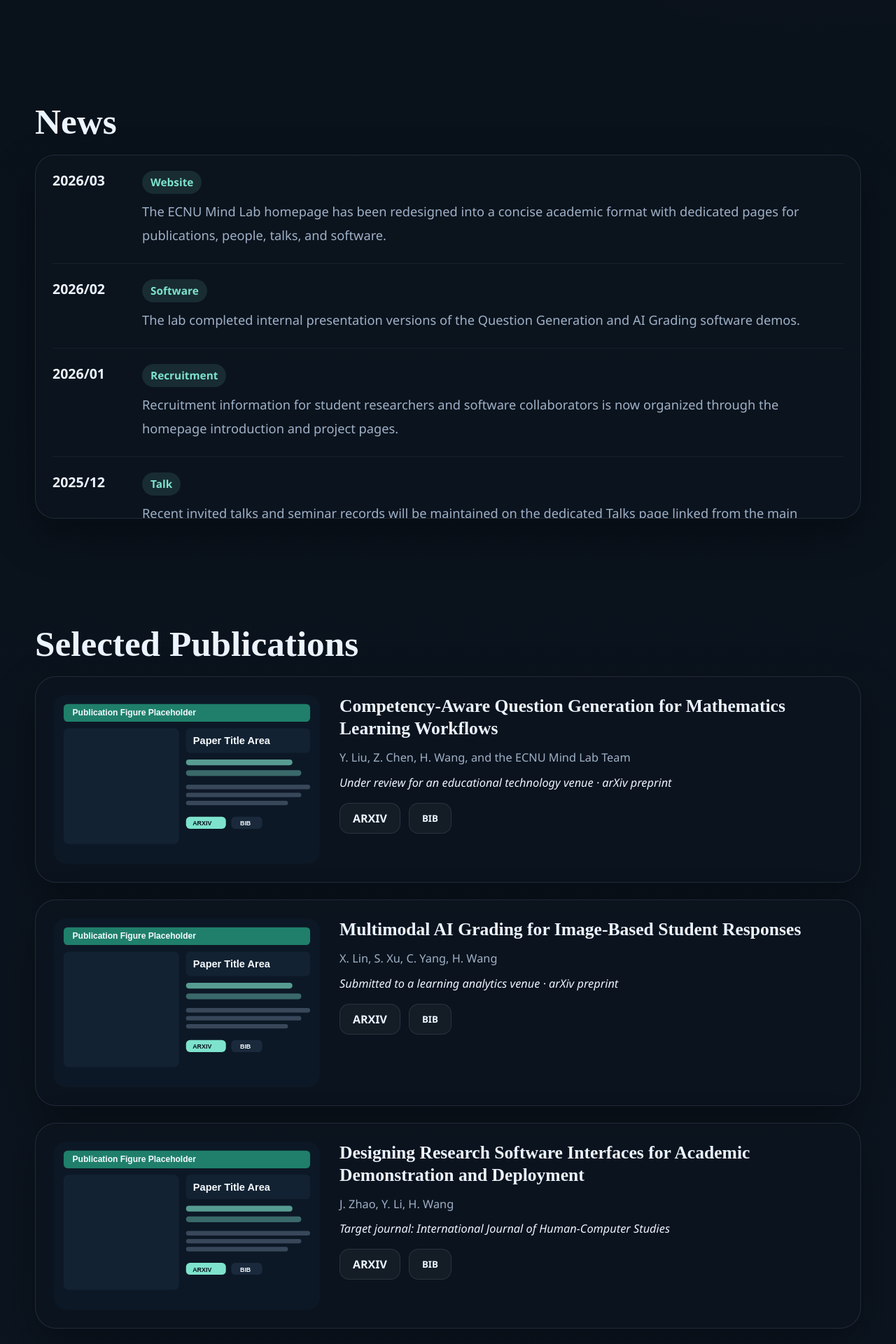
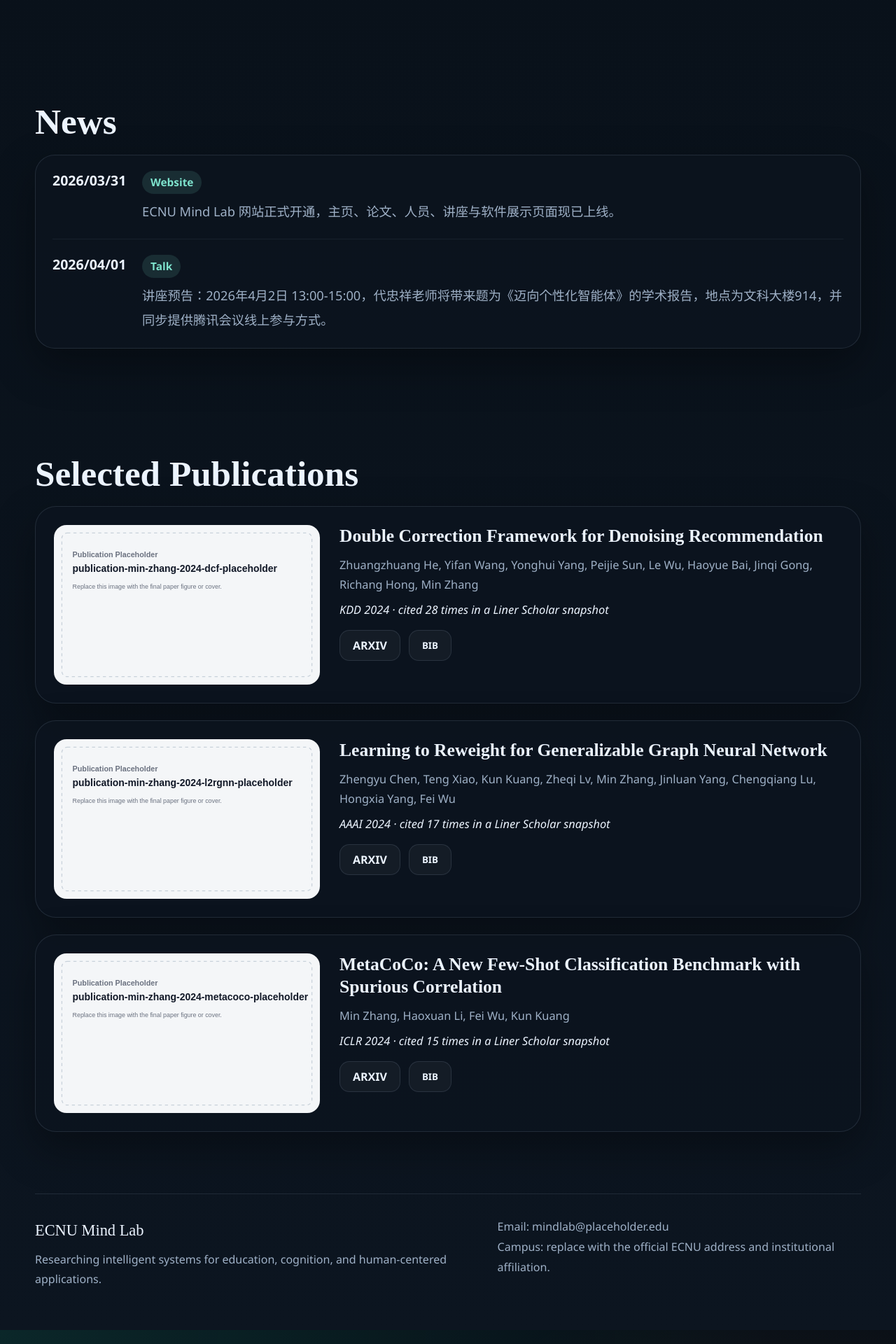
Before and after one commit to Mind-Lab-ECNU/mind-lab-ecnu.github.io, a Jekyll site: the page built from _pages/index.html, in a window 1280 px wide. Shown: the part 1316-3236 px from the top of the page at 70% size. Built offline with Jekyll 4.4.1, drawn with Linux system fonts in a browser that asks for light colours.

Commit message:
Update publications news and talks content

```diff
--- a/_data/news.yml
+++ b/_data/news.yml
@@ -1,19 +1,7 @@
-- date: "2026/03"
+- date: "2026/03/31"
   tag: Website
-  content: "The ECNU Mind Lab homepage has been redesigned into a concise academic format with dedicated pages for publications, people, talks, and software."
+  content: "ECNU Mind Lab 网站正式开通，主页、论文、人员、讲座与软件展示页面现已上线。"
 
-- date: "2026/02"
-  tag: Software
-  content: "The lab completed internal presentation versions of the Question Generation and AI Grading software demos."
-
-- date: "2026/01"
-  tag: Recruitment
-  content: "Recruitment information for student researchers and software collaborators is now organized through the homepage introduction and project pages."
-
-- date: "2025/12"
+- date: "2026/04/01"
   tag: Talk
-  content: "Recent invited talks and seminar records will be maintained on the dedicated Talks page linked from the main navigation."
-
-- date: "2025/11"
-  tag: Publication
-  content: "The publications page is now prepared to host a searchable list of all papers and richer bibliography details."
+  content: "讲座预告：2026年4月2日 13:00-15:00，代忠祥老师将带来题为《迈向个性化智能体》的学术报告，地点为文科大楼914，并同步提供腾讯会议线上参与方式。"
--- a/_data/publications.yml
+++ b/_data/publications.yml
@@ -1,79 +1,47 @@
-- title: "Competency-Aware Question Generation for Mathematics Learning Workflows"
-  authors: "Y. Liu, Z. Chen, H. Wang, and the ECNU Mind Lab Team"
-  venue: "Under review for an educational technology venue · arXiv preprint"
-  image: assets/images/paper-placeholder.svg
-  search: "question generation mathematics learning educational ai liu chen wang arxiv"
+- title: "Double Correction Framework for Denoising Recommendation"
+  authors: "Zhuangzhuang He, Yifan Wang, Yonghui Yang, Peijie Sun, Le Wu, Haoyue Bai, Jinqi Gong, Richang Hong, Min Zhang"
+  venue: "KDD 2024 · cited 28 times in a Liner Scholar snapshot"
+  image: assets/images/publication-min-zhang-2024-dcf-placeholder.svg
+  search: "double correction framework denoising recommendation min zhang kdd 2024 dcf recommender cited 28"
   featured: true
-  arxiv: https://arxiv.org
-  github: https://github.com
+  arxiv: https://arxiv.org/abs/2405.19294
+  github: https://github.com/HKUDS/DCF
   bib: |
-    @article{liu2026questiongen,
-      title   = {Competency-Aware Question Generation for Mathematics Learning Workflows},
-      author  = {Liu, Y. and Chen, Z. and Wang, H.},
-      journal = {arXiv preprint arXiv:xxxx.xxxxx},
-      year    = {2026}
+    @inproceedings{he2024double,
+      title     = {Double Correction Framework for Denoising Recommendation},
+      author    = {He, Zhuangzhuang and Wang, Yifan and Yang, Yonghui and Sun, Peijie and Wu, Le and Bai, Haoyue and Gong, Jinqi and Hong, Richang and Zhang, Min},
+      booktitle = {Proceedings of the 30th ACM SIGKDD Conference on Knowledge Discovery and Data Mining},
+      year      = {2024}
     }
 
-- title: "Multimodal AI Grading for Image-Based Student Responses"
-  authors: "X. Lin, S. Xu, C. Yang, H. Wang"
-  venue: "Submitted to a learning analytics venue · arXiv preprint"
-  image: assets/images/paper-placeholder.svg
-  search: "ai grading multimodal assessment lin xu yang wang arxiv"
+- title: "Learning to Reweight for Generalizable Graph Neural Network"
+  authors: "Zhengyu Chen, Teng Xiao, Kun Kuang, Zheqi Lv, Min Zhang, Jinluan Yang, Chengqiang Lu, Hongxia Yang, Fei Wu"
+  venue: "AAAI 2024 · cited 17 times in a Liner Scholar snapshot"
+  image: assets/images/publication-min-zhang-2024-l2rgnn-placeholder.svg
+  search: "learning to reweight graph neural network min zhang aaai 2024 l2r gnn cited 17"
   featured: true
-  arxiv: https://arxiv.org
-  github: https://github.com
+  arxiv: https://arxiv.org/abs/2312.12475
+  github: https://github.com/Zhzy95/L2R-GNN
   bib: |
-    @article{lin2026aigrading,
-      title   = {Multimodal AI Grading for Image-Based Student Responses},
-      author  = {Lin, X. and Xu, S. and Yang, C. and Wang, H.},
-      journal = {arXiv preprint arXiv:xxxx.xxxxx},
-      year    = {2026}
+    @inproceedings{chen2024learning,
+      title     = {Learning to Reweight for Generalizable Graph Neural Network},
+      author    = {Chen, Zhengyu and Xiao, Teng and Kuang, Kun and Lv, Zheqi and Zhang, Min and Yang, Jinluan and Lu, Chengqiang and Yang, Hongxia and Wu, Fei},
+      booktitle = {Proceedings of the AAAI Conference on Artificial Intelligence},
+      year      = {2024}
     }
 
-- title: "Designing Research Software Interfaces for Academic Demonstration and Deployment"
-  authors: "J. Zhao, Y. Li, H. Wang"
-  venue: "Target journal: International Journal of Human-Computer Studies"
-  image: assets/images/paper-placeholder.svg
-  search: "human centered research software interfaces zhao li wang deployment"
+- title: "MetaCoCo: A New Few-Shot Classification Benchmark with Spurious Correlation"
+  authors: "Min Zhang, Haoxuan Li, Fei Wu, Kun Kuang"
+  venue: "ICLR 2024 · cited 15 times in a Liner Scholar snapshot"
+  image: assets/images/publication-min-zhang-2024-metacoco-placeholder.svg
+  search: "metacoco min zhang few-shot classification spurious correlation iclr 2024 cited 15"
   featured: true
-  arxiv: https://arxiv.org
-  github: https://github.com
+  arxiv: https://arxiv.org/abs/2404.19644
+  github: https://github.com/remiMZ/MetaCoCo-ICLR24
   bib: |
-    @article{zhao2026researchsoftware,
-      title   = {Designing Research Software Interfaces for Academic Demonstration and Deployment},
-      author  = {Zhao, J. and Li, Y. and Wang, H.},
-      journal = {Preprint},
-      year    = {2026}
+    @inproceedings{zhang2024metacoco,
+      title     = {MetaCoCo: A New Few-Shot Classification Benchmark with Spurious Correlation},
+      author    = {Zhang, Min and Li, Haoxuan and Wu, Fei and Kuang, Kun},
+      booktitle = {International Conference on Learning Representations},
+      year      = {2024}
     }
-
-- title: "Structured Language Models for Moral Education Scenario Understanding"
-  authors: "M. Chen, Y. Liu, H. Wang"
-  venue: "Working paper · arXiv draft in preparation"
-  image: assets/images/paper-placeholder.svg
-  search: "moral education model language alignment policy education chen liu"
-  featured: false
-  arxiv: https://arxiv.org
-  github: https://github.com
-  bib: |
-    @article{chen2026moraled,
-      title   = {Structured Language Models for Moral Education Scenario Understanding},
-      author  = {Chen, M. and Liu, Y. and Wang, H.},
-      journal = {Working paper},
-      year    = {2026}
-    }
-
-- title: "OCR Handwriting Recognition for Educational Documents and Student Writing"
-  authors: "Q. Zhang, S. Xu, H. Wang"
-  venue: "Preprint for document intelligence and educational computing"
-  image: assets/images/paper-placeholder.svg
-  search: "ocr handwriting recognition multimodal document understanding zhang xu"
-  featured: false
-  arxiv: https://arxiv.org
-  github: https://github.com
-  bib: |
-    @article{zhang2026ocrhandwriting,
-      title   = {OCR Handwriting Recognition for Educational Documents and Student Writing},
-      author  = {Zhang, Q. and Xu, S. and Wang, H.},
-      journal = {Preprint},
-      year    = {2026}
-    }
--- a/_data/talks.yml
+++ b/_data/talks.yml
@@ -1,20 +1,11 @@
-upcoming: []
+upcoming:
+  - title: "迈向个性化智能体"
+    speaker: "代忠祥"
+    affiliation: "香港中文大学（深圳）数据科学学院助理教授、博士生导师"
+    date: "2026年4月2日（周四）13:00-15:00 · 文科大楼914 / 腾讯会议 499-988-397"
+    host: "张敏"
+    abstract: "本次报告将围绕个性化智能体的构建展开，介绍从单一模型偏好对齐到动态推理工作流，再到多智能体协同优化的研究脉络，涵盖免参数微调的个性化反馈、面向复杂任务的动态工作流以及基于图神经网络与多臂老虎机的协同优化方法。"
+    image: assets/images/talk-2026-04-02-daizhongxiang-placeholder.svg
+    homepage: https://daizhongxiang.github.io/
 
-past:
-  - title: "Spatial Intelligence in Vision-Language Models: What It Is, What Works, and What Comes Next"
-    speaker: "Disheng Liu, PhD Candidate"
-    affiliation: "Case Western Reserve University"
-    date: "December 30, 2025 · 11:00–12:00 · Online Seminar"
-    host: "Huan Wang"
-    abstract: "This talk introduced a systematic overview of spatial intelligence in vision-language models, discussing limitations, evaluation protocols, and opportunities for embodied and educational scenarios."
-    image: assets/images/person-placeholder.svg
-    homepage: https://example.com
-
-  - title: "Pursuing the Nature of Intelligence"
-    speaker: "Yi Ma, Chair Professor"
-    affiliation: "School of Data Science, Hong Kong University"
-    date: "October 14, 2025 · 15:30–17:00 · ECNU Campus Seminar"
-    host: "Huan Wang, Yandong Wen"
-    abstract: "The talk explored multiple levels and mechanisms of intelligence from scientific, mathematical, and computational perspectives, connecting foundational theory with future AI systems research."
-    image: assets/images/person-placeholder.svg
-    homepage: https://example.com
+past: []
```
Also changed, not shown: assets/images/publication-min-zhang-2024-dcf-placeholder.svg (added), assets/images/publication-min-zhang-2024-l2rgnn-placeholder.svg (added), assets/images/publication-min-zhang-2024-metacoco-placeholder.svg (added), assets/images/talk-2026-04-02-daizhongxiang-placeholder.svg (added).
